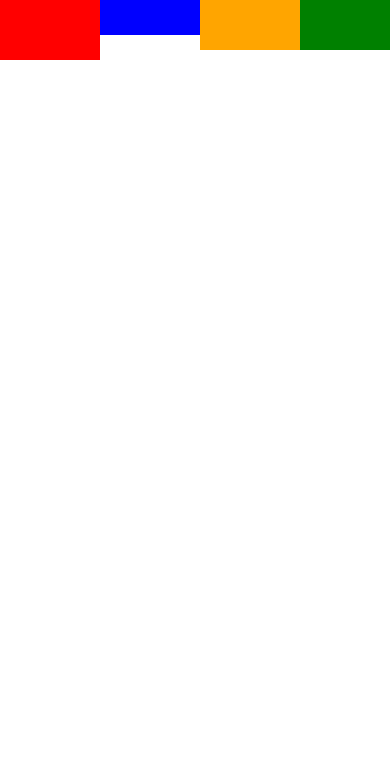
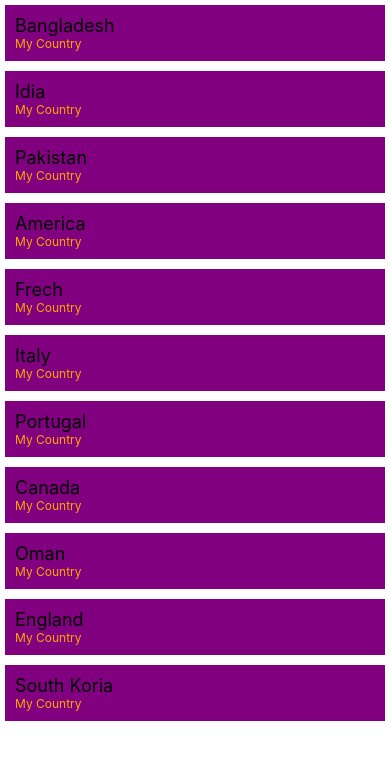
Before and after one commit to ariful4966/react-native-tutorial, a React Native app: screen / in a window 390 px wide. Shown: the top 760 px of the page. Built offline with nearby package versions, Linux system fonts and the light colour scheme.

Commit message:
simple flatList

```diff
--- a/App.js
+++ b/App.js
@@ -1,56 +1,87 @@
 //import liraries
 import React from 'react';
-import { ScrollView, StyleSheet, View } from 'react-native';
+import { FlatList, StyleSheet, Text, View } from 'react-native';
+
+const myData = [
+  {
+    title: 'Bangladesh',
+    subTitle: 'My Country',
+  },
+  {
+    title: 'Idia',
+    subTitle: 'My Country',
+  },
+  {
+    title: 'Pakistan',
+    subTitle: 'My Country',
+  },
+  {
+    title: 'America',
+    subTitle: 'My Country',
+  },
+  {
+    title: 'Frech',
+    subTitle: 'My Country',
+  },
+  {
+    title: 'Italy',
+    subTitle: 'My Country',
+  },
+  {
+    title: 'Portugal',
+    subTitle: 'My Country',
+  },
+  {
+    title: 'Canada',
+    subTitle: 'My Country',
+  },
+  {
+    title: 'Oman',
+    subTitle: 'My Country',
+  },
+  {
+    title: 'England',
+    subTitle: 'My Country',
+  },
+  {
+    title: 'South Koria',
+    subTitle: 'My Country',
+  },
+];
+
+const Childview = ({title, subTitle}) => {
+  console.log(title);
+  return (
+    <View style={{backgroundColor: 'purple', padding: 10, margin: 5}}>
+      <Text style={{color: 'black', fontSize: 18}}>{title}</Text>
+      <Text style={{color: 'orange', fontSize: 12}}>{subTitle}</Text>
+    </View>
+  );
+};
 
 // create a component
 const App = () => {
-
   return (
-    <ScrollView horizontal={true} style={styles.container}>
-     <View style={[styles.width, {backgroundColor: 'red', height: 60, width: 100}]}></View>
-     <View style={[styles.width, {backgroundColor: 'blue', height: 35, width: 100}]}></View>
-     <View style={[styles.width, {backgroundColor: 'orange', height: 50, width: 100}]}></View>
-     <View style={[styles.width, {backgroundColor: 'green', height: 50, width: 100}]}></View>
-     <View style={[styles.width, {backgroundColor: 'black', height: 50, width: 100}]}></View>
-     <View style={[styles.width, {backgroundColor: 'red', height: 60, width: 100}]}></View>
-     <View style={[styles.width, {backgroundColor: 'blue', height: 35, width: 100}]}></View>
-     <View style={[styles.width, {backgroundColor: 'orange', height: 50, width: 100}]}></View>
-     <View style={[styles.width, {backgroundColor: 'green', height: 50, width: 100}]}></View>
-     <View style={[styles.width, {backgroundColor: 'black', height: 50, width: 100}]}></View>
-     <View style={[styles.width, {backgroundColor: 'red', height: 60, width: 100}]}></View>
-     <View style={[styles.width, {backgroundColor: 'blue', height: 35, width: 100}]}></View>
-     <View style={[styles.width, {backgroundColor: 'orange', height: 50, width: 100}]}></View>
-     <View style={[styles.width, {backgroundColor: 'green', height: 50, width: 100}]}></View>
-     <View style={[styles.width, {backgroundColor: 'black', height: 50, width: 100}]}></View>
-     <View style={[styles.width, {backgroundColor: 'red', height: 60, width: 100}]}></View>
-     <View style={[styles.width, {backgroundColor: 'blue', height: 35, width: 100}]}></View>
-     <View style={[styles.width, {backgroundColor: 'orange', height: 50, width: 100}]}></View>
-     <View style={[styles.width, {backgroundColor: 'green', height: 50, width: 100}]}></View>
-     <View style={[styles.width, {backgroundColor: 'black', height: 50, width: 100}]}></View>
-     <View style={[styles.width, {backgroundColor: 'red', height: 60, width: 100}]}></View>
-     <View style={[styles.width, {backgroundColor: 'blue', height: 35, width: 100}]}></View>
-     <View style={[styles.width, {backgroundColor: 'orange', height: 50, width: 100}]}></View>
-     <View style={[styles.width, {backgroundColor: 'green', height: 50, width: 100}]}></View>
-     <View style={[styles.width, {backgroundColor: 'black', height: 50, width: 100}]}></View>
-     <View style={[styles.width, {backgroundColor: 'red', height: 60, width: 100}]}></View>
-     <View style={[styles.width, {backgroundColor: 'blue', height: 35, width: 100}]}></View>
-     <View style={[styles.width, {backgroundColor: 'orange', height: 50, width: 100}]}></View>
-     <View style={[styles.width, {backgroundColor: 'green', height: 50, width: 100}]}></View>
-     <View style={[styles.width, {backgroundColor: 'black', height: 50, width: 100}]}></View>
-    </ScrollView>
+    <View style={styles.container}>
+      <FlatList
+        data={myData}
+        renderItem={({item}) => (
+          <Childview title={item.title} subTitle={item.subTitle}></Childview>
+        )}
+        keyExtractor={(_, idx) => idx}
+      />
+    </View>
   );
 };
 
 // define your styles
 const styles = StyleSheet.create({
   container: {
-    backgroundColor: 'white',
+    // flex: 1,
+    // justifyContent: 'center',
+    // alignItems: 'center',
+    // backgroundColor: 'white',
   },
-  width: {
-    width: 200
-
-  }
-
 });
 
 //make this component available to the app
```
Also changed, not shown: 1 other file (tests, documents, lock files or other folders).
